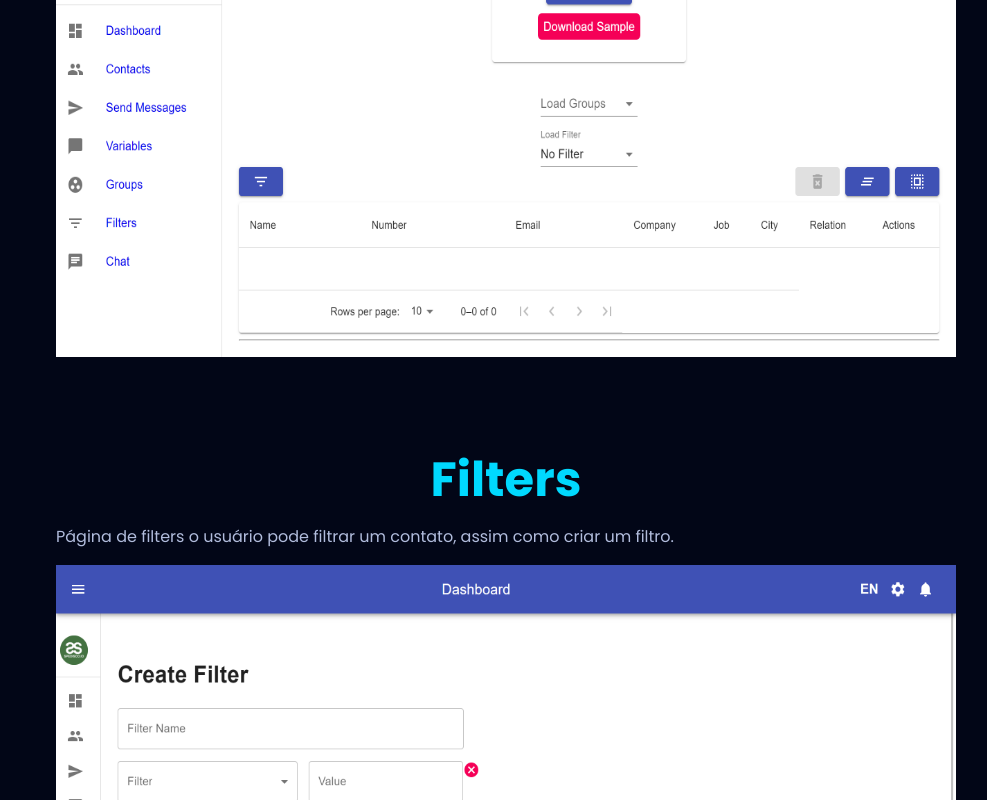
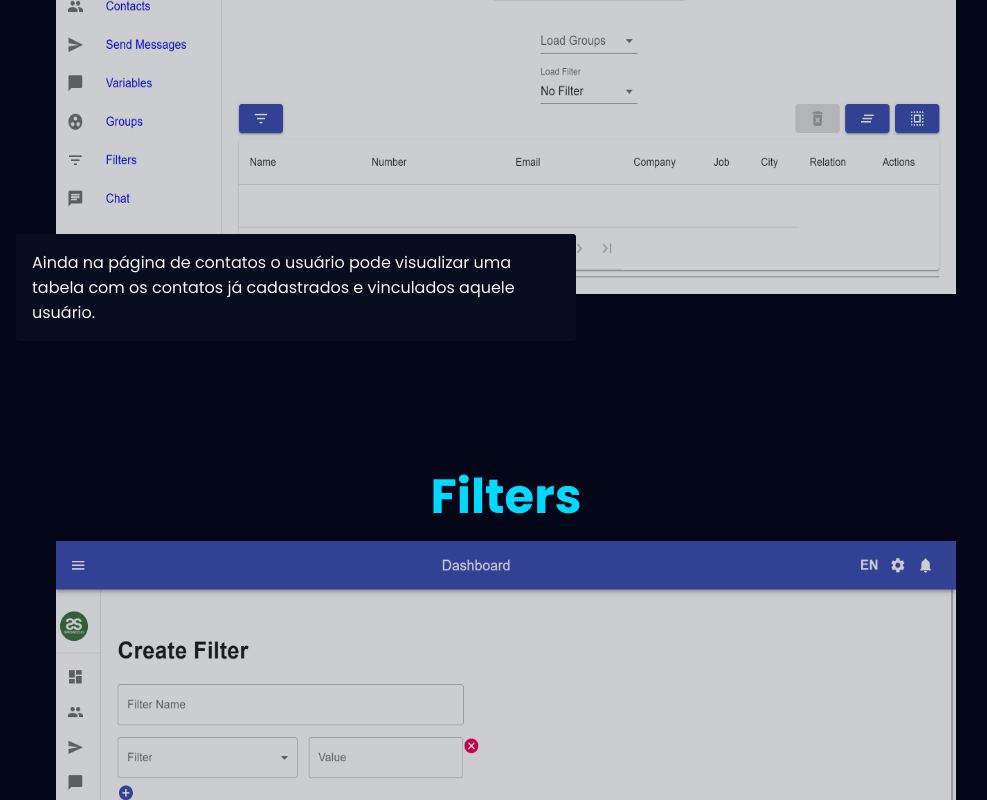
Before and after one commit to EvanderInacio/Portfolio, a Next.js app: page /work/spedisco in a window 1280 px wide. Shown: the part 2623-3423 px from the top of the page, without its empty margins (134-1121 px from the left). Built offline with nearby package versions, Linux system fonts and the light colour scheme.

Commit message:
Styles: :art: Page work

```diff
--- a/src/data/works.ts
+++ b/src/data/works.ts
@@ -41,13 +41,13 @@ const works = [
         name: 'Filters',
         image: '/work/spedisco/filter.png',
         description:
-          'Página de filters o usuário pode filtrar um contato, assim como criar um filtro.'
+          'Página de filters o usuário pode filtrar um contato, assim criar, deletar e editar um filtro.'
       },
       {
         name: 'Group',
         image: '/work/spedisco/group.png',
         description:
-          'Página de grupos o usuário pode criar/deletar/editar um grupo de um ou mais contatos.'
+          'Página de group o usuário pode criar/deletar/editar um grupo de um ou mais contatos.'
       },
       {
         name: 'Settings Email',
@@ -59,7 +59,7 @@ const works = [
         name: 'Settings Lang',
         image: '/work/spedisco/settings-lang.png',
         description:
-          'Ainda dentro da página de configuração ele tem a opção de escolher a linguagem da plataforma com a opção de Italiano ou inglês.'
+          'Ainda dentro da página de configuração existe a opção de escolher a linguagem da plataforma entre Italiano que é o padrão da plataforma ou inglês.'
       }
     ]
   },
--- a/src/pages/work/[id].tsx
+++ b/src/pages/work/[id].tsx
@@ -71,13 +71,13 @@ export default function Projeto({ work }: WorkProps) {
             return (
               <div className='print' key={print.id}>
                 <h3>{print.name}</h3>
-                <p>{print.description}</p>
                 <Image
                   width={900}
                   height={500}
                   src={print.image}
                   alt={print.name}
-                />
+                  />
+                <p>{print.description}</p>
               </div>
             )
           })}
--- a/src/styles/work.ts
+++ b/src/styles/work.ts
@@ -84,7 +84,7 @@ export const WorkBanner = styled.div<WorkProps>`
 `
 
 export const WorkContent = styled.div`
-  margin-top: 5rem;
+  margin: 5rem 0;
   display: flex;
   flex-direction: column;
   align-items: center;
@@ -92,22 +92,47 @@ export const WorkContent = styled.div`
   gap: 5rem;
   padding: 0 1rem;
 
+  @media (min-width: 994px) {
+    gap: 10rem;
+  }
+
   .print {
+    position: relative;
+
     h3 {
       text-align: center;
       color: ${props => props.theme.firstColor};
       font-size: 3rem;
       margin-bottom: 0.5rem;
 
-      @media(max-width: 468px) {
+      @media (max-width: 468px) {
         font-size: 2rem;
       }
     }
 
+    img {
+      opacity: 0.8;
+
+      &:hover {
+        opacity: 1;
+      }
+    }
+
     p {
-      max-width: 55rem;
-      margin-bottom: 1rem;
-      color: ${props => props.theme.gray};
+      @media (min-width: 994px) {
+        position: absolute;
+        bottom: -2.5rem;
+        left: -2.5rem;
+        z-index: 1;
+        max-width: 35rem;
+        background-color: ${props => props.theme.backgroundAlt};
+        border-radius: 3px;
+        padding: 1rem;
+      }
+
+      padding-top: 1rem;
+      max-width: 40rem;
+      color: ${props => props.theme.white};
     }
   }
 `
```
